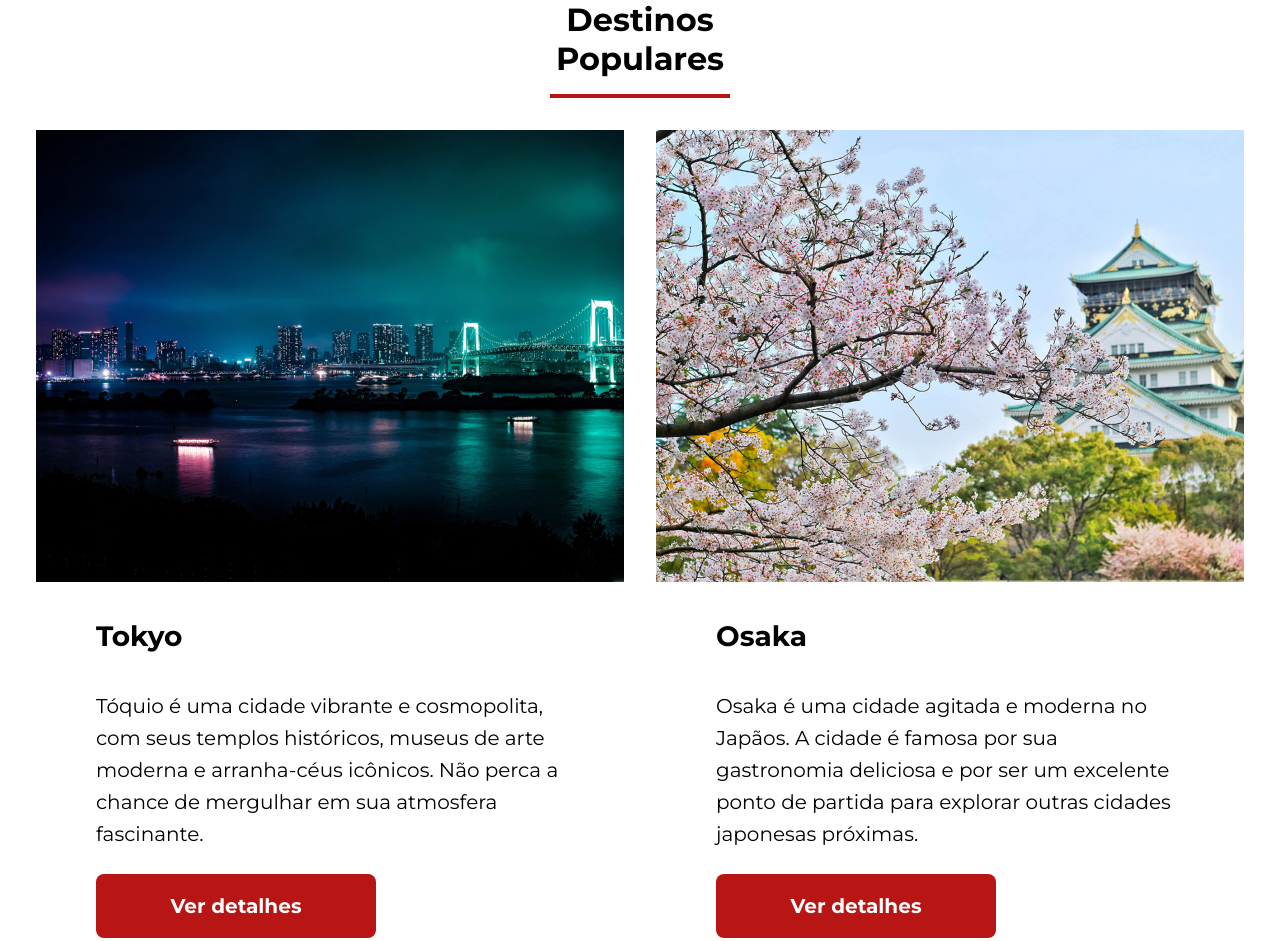
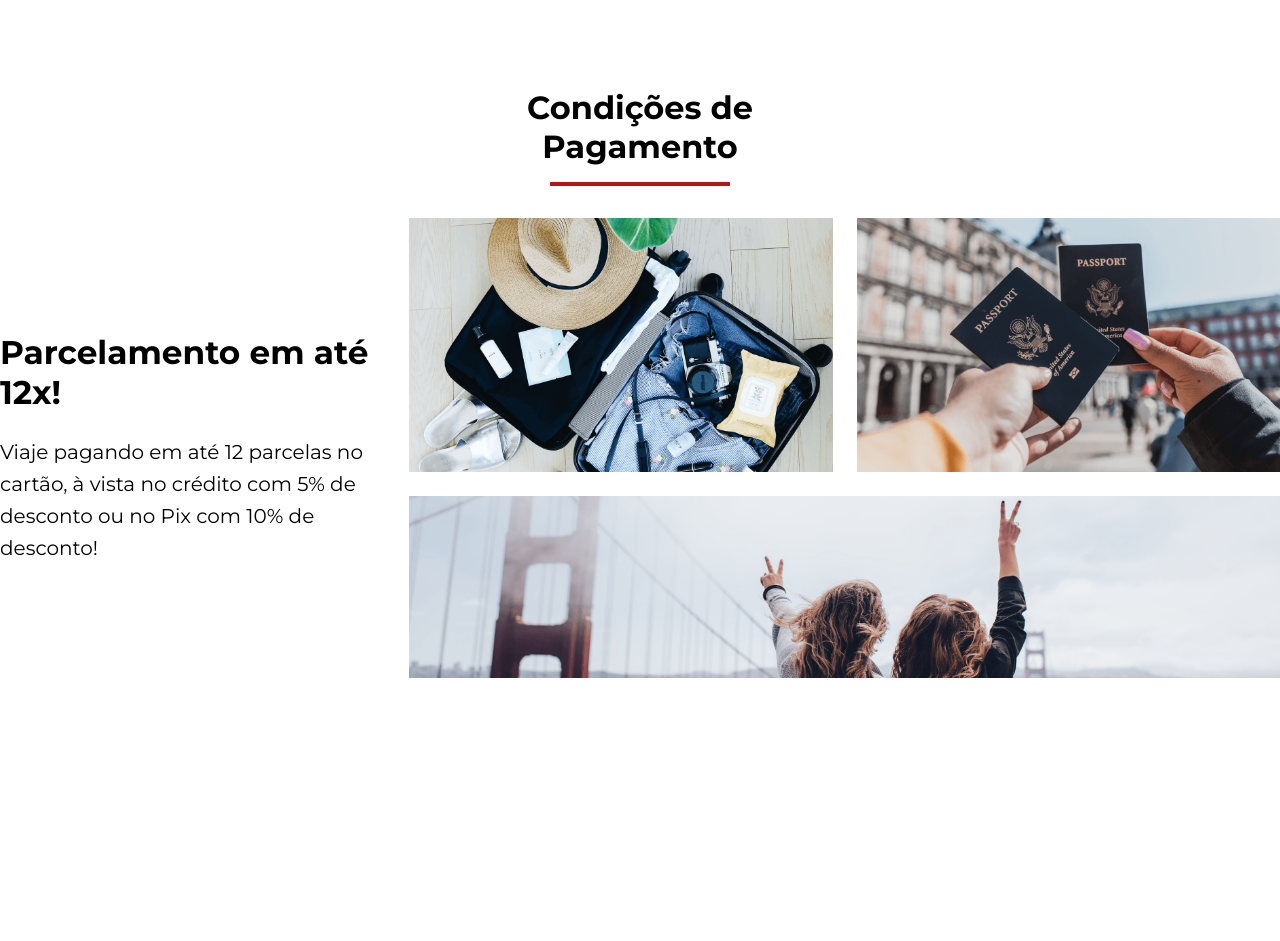
Before and after one commit to luizgus1213/Jornada-Viagens, a plain HTML site: page index.html in a window 1280 px wide. Shown: the top 941 px of the page. After the commit the page ends 800 px from the top, so only its background shows below. Drawn offline with Linux system fonts and the light colour scheme.

Commit message:
adicionando secao formas de pagamentos

```diff
--- a/css/form_pay.css
+++ /dev/null
@@ -1,3 +0,0 @@
-.form_pay .section-title h2 {
-  margin-top: 88px;
-}
--- a/css/global.css
+++ b/css/global.css
@@ -20,7 +20,15 @@
   --text-weight: 400;
   --menu-text-weight: 500;
 }
-
+.content_title {
+  font-size: 28px;
+  font-weight: var(--title-weight);
+}
+.content_text {
+  font-size: 20px;
+  font-weight: var(--text-weight);
+  line-height: 32px;
+}
 /* Reset CSS */
 body,
 img,
--- /dev/null
+++ b/css/payments.css
@@ -0,0 +1,120 @@
+.payments_grid img.tablet,
+.payments_grid img.desktop {
+  display: none;
+}
+
+.payments_grid img.mobile {
+  display: block;
+}
+
+.payments .section-title h2 {
+  margin-top: 88px;
+}
+
+.payments {
+  .content_title {
+    display: grid;
+    grid-template-columns: 1fr;
+    grid-template-rows: auto auto;
+    grid-row-gap: 24px;
+    justify-items: center;
+    align-items: center;
+  }
+
+  h3 {
+    text-align: center;
+    margin: 0;
+  }
+
+  .content_text {
+    text-align: center;
+    margin: 0;
+  }
+}
+
+.payments_grid {
+  display: grid;
+  grid-template-columns: repeat(2, 144px);
+  grid-template-rows: auto 254px auto;
+  gap: 24px;
+  justify-content: center;
+}
+
+.payments_grid img {
+  width: 100%;
+  height: 100%;
+  object-fit: cover;
+  object-position: center;
+}
+
+.content_title {
+  grid-area: 1 / 1 / 2 / 3;
+}
+.bag {
+  grid-area: 2 / 1 / 3 / 2;
+}
+.passaport {
+  grid-area: 2 / 2 / 3 / 3;
+}
+.people {
+  grid-area: 3 / 1 / 4 / 3;
+}
+
+@media screen and (min-width: 768px) {
+  .payments_grid img.mobile,
+  .payments_grid img.desktop {
+    display: none;
+  }
+
+  .payments_grid img.tablet {
+    display: block;
+  }
+
+  .payments_grid {
+    grid-template-columns: repeat(2, 312px);
+    grid-template-rows: auto 254px 182px;
+  }
+}
+
+@media screen and (min-width: 1024px) {
+  .payments_grid img.mobile,
+  .payments_grid img.tablet {
+    display: none;
+  }
+
+  .payments_grid img.desktop {
+    display: block;
+  }
+
+  .payments_grid {
+    display: grid;
+    grid-template-columns: 1fr repeat(2, 1.1fr);
+    grid-template-rows: 254px 182px;
+    grid-column-gap: 24px;
+    grid-row-gap: 24px;
+  }
+
+  .payments .content_title {
+    justify-items: start;
+    align-items: start;
+    align-self: center;
+  }
+
+  .payments h3,
+  .payments .content_text {
+    text-align: left;
+  }
+
+  .content_title {
+    grid-area: 1 / 1 / 3 / 2;
+  }
+  .bag {
+    grid-area: 1 / 2 / 2 / 3;
+  }
+  .passaport {
+    grid-area: 1 / 3 / 2 / 4;
+  }
+  .people {
+    grid-area: 2 / 2 / 3 / 4;
+  }
+}
--- a/css/style.css
+++ b/css/style.css
@@ -4,4 +4,4 @@
 @import url(offers.css);
 @import url(categories.css);
 @import url(popular_destination.css);
-@import url(form_pay.css);
+@import url(payments.css);
--- a/index.html
+++ b/index.html
@@ -8,7 +8,7 @@
     <link rel="stylesheet" href="css/style.css" />
   </head>
   <body>
-    <!--  <header>
+    <!-- <header>
       <a class="logo" href="index.html" title="Voltar para pagina inicial"
         ><img
           class="img-mobile"
@@ -172,7 +172,7 @@
           <h3 class="content-title">Seguro Viagem</h3>
         </a>
       </div>
-    </section> -->
+    </section>
     <section class="destinations">
       <div class="section-title">
         <h2>
@@ -186,8 +186,8 @@
               <div class="img-item-toyko"></div>
             </header>
             <div class="centralizar-text-destino">
-              <h4>Tokyo</h4>
-              <p>
+              <h4 class="content_title">Tokyo</h4>
+              <p class="content_text">
                 Tóquio é uma cidade vibrante e cosmopolita, com seus templos
                 históricos, museus de arte moderna e arranha-céus icônicos. Não
                 perca a chance de mergulhar em sua atmosfera fascinante.
@@ -202,8 +202,8 @@
               <div class="img-item-osaka"></div>
             </header>
             <div class="centralizar-text-destino">
-              <h4>Osaka</h4>
-              <p>
+              <h4 class="content_title">Osaka</h4>
+              <p class="content_text">
                 Osaka é uma cidade agitada e moderna no Japãos. A cidade é
                 famosa por sua gastronomia deliciosa e por ser um excelente
                 ponto de partida para explorar outras cidades japonesas
@@ -217,8 +217,9 @@
           </article>
         </div>
       </div>
-    </section>
-    <section class="form_pay">
+    </section> -->
+    <section class="payments">
+      <!-- Fora do grid -->
       <div class="section-title">
         <h2>
           Condições de <br />
@@ -226,17 +227,54 @@
         </h2>
         <hr />
       </div>
-      <div class="text_content">
-        <h3>Parcelamento em até 12x!</h3>
-        <p>
-          Viaje pagando em até 12 parcelas no cartão, à vista no crédito com 5%
-          de desconto ou no Pix com 10% de desconto!
-        </p>
-      </div>
-      <div class="image_content">
-        <div class="image bag"></div>
-        <div class="image passaport"></div>
-        <div class="image people"></div>
+
+      <!-- CONTAINER PAI DO GRID -->
+      <div class="payments_grid">
+        <!-- div1: O Texto -->
+        <div class="content_title">
+          <h3>Parcelamento em até 12x!</h3>
+          <p class="content_text">
+            Viaje pagando em até 12 parcelas no cartão, à vista no crédito com
+            5% de desconto ou no Pix com 10% de desconto!
+          </p>
+        </div>
+
+        <!-- div2: Bolsa -->
+        <div class="image bag">
+          <img
+            src="img/bag_mobile.png"
+            alt="Malas sendo arrumadas"
+            class="mobile"
+          />
+          <img
+            src="img/bag_tablet.png"
+            alt="Malas sendo arrumadas"
+            class="tablet"
+          />
+          <img
+            src="img/bag_desktop.png"
+            alt="Malas sendo arrumadas"
+            class="desktop"
+          />
+        </div>
+
+        <!-- div3: Passaporte -->
+        <div class="image passaport">
+          <img src="img/passaport_mobile.png" alt="Passaporte" class="mobile" />
+          <img src="img/passaport_tablet.png" alt="Passaporte" class="tablet" />
+          <img
+            src="img/passaport_desktop.png"
+            alt="Passaporte"
+            class="desktop"
+          />
+        </div>
+
+        <!-- div4: Pessoas -->
+        <div class="image people">
+          <img src="img/people_mobile.png" alt="Pessoas" class="mobile" />
+          <img src="img/people_tablet.png" alt="Pessoas" class="tablet" />
+          <img src="img/people_desktop.png" alt="Pessoas" class="desktop" />
+        </div>
       </div>
     </section>
   </body>
```
Also changed, not shown: img/bag_desktop.png (added), img/bag_mobile.png (added), img/bag_tablet.png (added), img/passaport_desktop.png (added), img/passaport_mobile.png (added), img/passaport_tablet.png (added), img/people_desktop.png (added), img/people_mobile.png (added), img/people_tablet.png (added).
